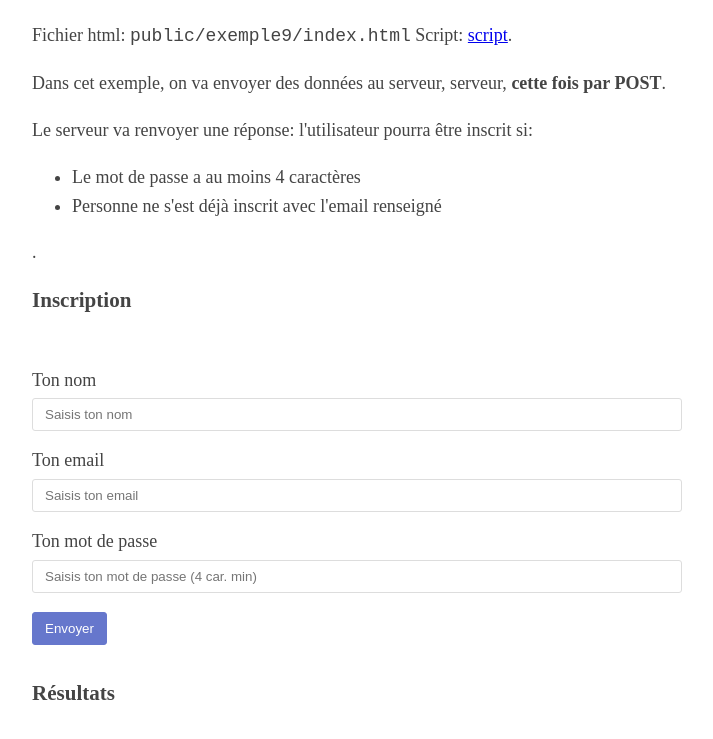
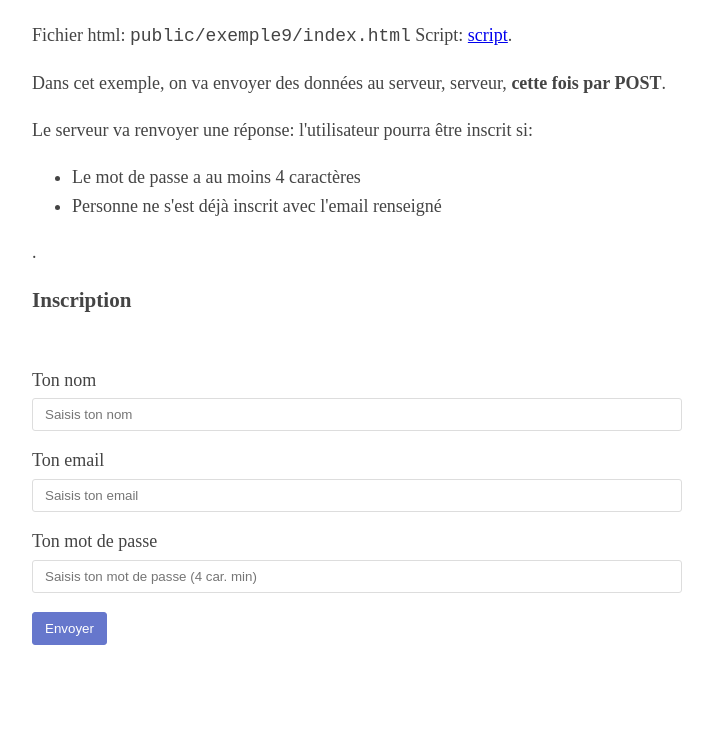
Before and after one commit to bhubr/dom, a website: page exemples/serveur/public/exemple10/index.html in a window 1280 px wide. Shown: the part 129-868 px from the top of the page, without its empty margins (283-996 px from the left). After the commit the page ends 829 px from the top, so only its background shows below. Drawn offline with Linux system fonts and the light colour scheme.

Commit message:
Remove results div

```diff
--- a/exemples/serveur/public/exemple10/index.html
+++ b/exemples/serveur/public/exemple10/index.html
@@ -31,11 +31,6 @@
       <button type="submit">Envoyer</button>
     </form>
 
-    <div>
-      <h3>Résultats</h3>
-    </div>
-
-
 
     <script src="/js/script.js"></script>
 
```
